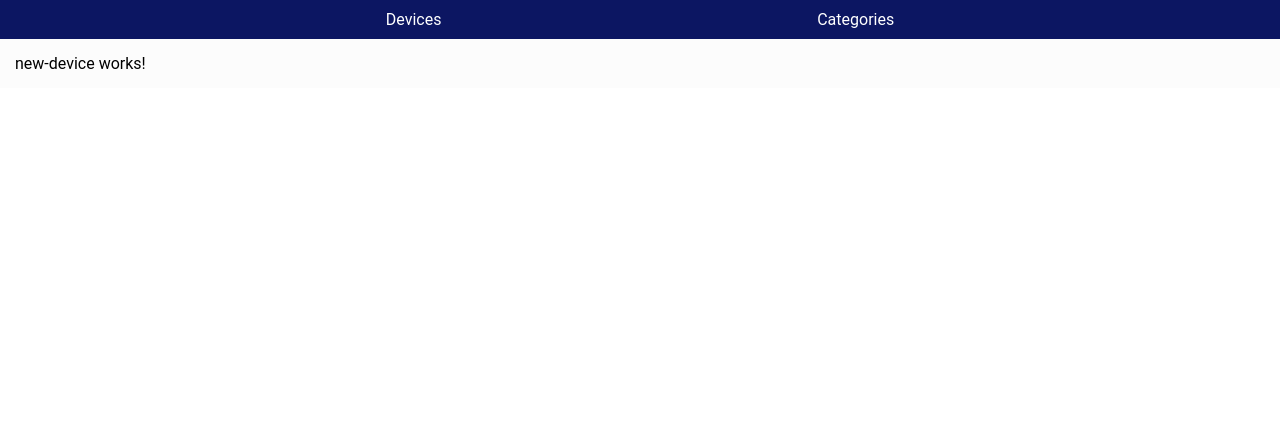
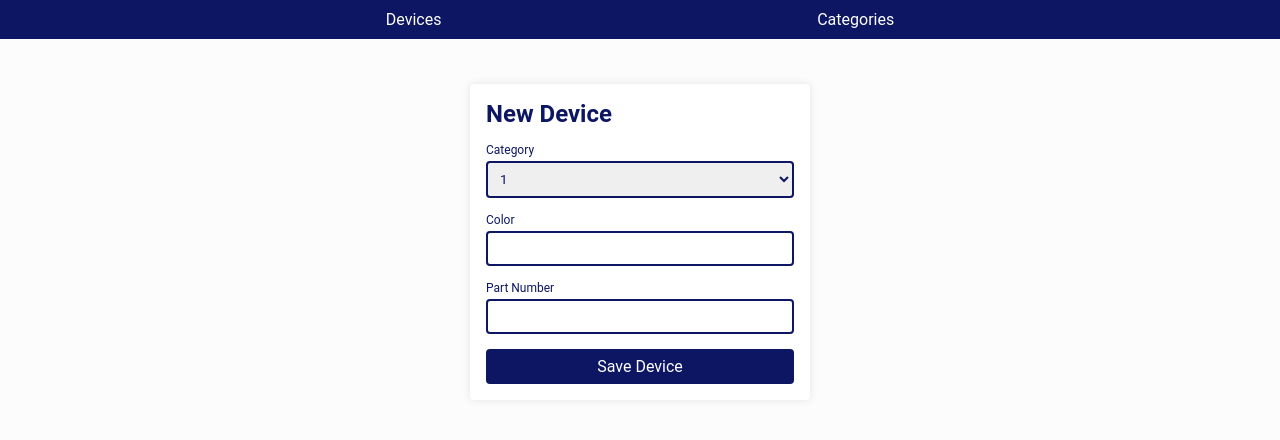
Before and after one commit to daniloscipioni/challenge-eldorado, an Angular app: page /new-device in a window 1280 px wide. Shown: the top 440 px of the page. Built offline with nearby package versions, Linux system fonts and the light colour scheme.

Commit message:
Created forms for new category and new device

```diff
--- a/src/app/category/category.component.html
+++ b/src/app/category/category.component.html
@@ -16,6 +16,6 @@
     </tbody>
   </table>
   <span>
-    <a href="">New Category</a>
+    <a routerLink="/new-category">New Category</a>
   </span>
 </section>
--- a/src/app/device/device.component.html
+++ b/src/app/device/device.component.html
@@ -20,6 +20,7 @@
     </tbody>
   </table>
   <span>
-    <a href="">New Device</a>
+    <a routerLink="/new-device">New Device</a>
+
   </span>
 </section>
--- a/src/app/new-category/new-category.component.html
+++ b/src/app/new-category/new-category.component.html
@@ -1 +1,16 @@
-<p>new-category works!</p>
+<section class="container">
+  <form class="form">
+    <h2 class="form__title">New Category</h2>
+
+
+    <div class="form-field">
+      <label class="form-field__label" for="category">Category</label>
+      <input class="form-field__input" id="category" type="text" name="category">
+    </div>
+
+    <div class="btn-wrapper">
+      <button class="btn" type="submit">Save Category</button>
+
+    </div>
+  </form>
+</section>
--- a/src/app/new-category/new-category.component.scss
+++ b/src/app/new-category/new-category.component.scss
@@ -0,0 +1,59 @@
+.form {
+  background-color: white;
+  padding: 16px;
+  border-radius: 4px;
+  box-shadow: 0 0 8px rgba(0, 0, 0, 0.1);
+  &__title {
+    text-transform: capitalize;
+    color: var(--primary);
+  }
+}
+
+.form-field {
+  width: 100%;
+  margin-top: 15px;
+  margin-bottom: 15px;
+  display: flex;
+  flex-direction: column;
+  color: var(--primary);
+
+  &__label {
+    color: inherit;
+    margin-bottom: 4px;
+    font-size: 12px;
+  }
+
+  &__input {
+    padding: 8px;
+    border-radius: 4px;
+    color: inherit;
+    border: 2px solid;
+    outline: none;
+  }
+}
+
+.btn-wrapper {
+  display: flex;
+}
+
+.btn {
+  background-color: var(--primary);
+  color: white;
+  display: block;
+  flex: 1;
+  border: none;
+  border-radius: 4px;
+  font-size: 16px;
+  padding: 0.5em;
+  cursor: pointer;
+  transition: opacity 0.2s;
+
+  &--cancel {
+    background-color: var(--secondary);
+    margin-left: 20px;
+  }
+
+  &:hover {
+    opacity: 0.8;
+  }
+}
--- a/src/app/new-device/new-device.component.html
+++ b/src/app/new-device/new-device.component.html
@@ -1 +1,28 @@
-<p>new-device works!</p>
+<section class="container">
+  <form class="form">
+    <h2 class="form__title">New Device</h2>
+
+
+    <div class="form-field">
+      <label class="form-field__label" for="category">Category</label>
+      <!-- <input class="form-field__input" id="category" type="text" name="category"> -->
+      <select name="category" id="category" class="form-field__input">
+        <option value="1">1</option>
+        <option value="2">2</option>
+      </select>
+    </div>
+    <div class="form-field">
+      <label class="form-field__label" for="color">Color</label>
+      <input class="form-field__input" id="color" type="text" name="color">
+    </div>
+    <div class="form-field">
+      <label class="form-field__label" for="partNumber">Part Number</label>
+      <input class="form-field__input" id="partNumber" type="text" name="partNumber">
+    </div>
+
+    <div class="btn-wrapper">
+      <button class="btn" type="submit">Save Device</button>
+
+    </div>
+  </form>
+</section>
--- a/src/app/new-device/new-device.component.scss
+++ b/src/app/new-device/new-device.component.scss
@@ -0,0 +1,59 @@
+.form {
+  background-color: white;
+  padding: 16px;
+  border-radius: 4px;
+  box-shadow: 0 0 8px rgba(0, 0, 0, 0.1);
+  &__title {
+    text-transform: capitalize;
+    color: var(--primary);
+  }
+}
+
+.form-field {
+  width: 100%;
+  margin-top: 15px;
+  margin-bottom: 15px;
+  display: flex;
+  flex-direction: column;
+  color: var(--primary);
+
+  &__label {
+    color: inherit;
+    margin-bottom: 4px;
+    font-size: 12px;
+  }
+
+  &__input {
+    padding: 8px;
+    border-radius: 4px;
+    color: inherit;
+    border: 2px solid;
+    outline: none;
+  }
+}
+
+.btn-wrapper {
+  display: flex;
+}
+
+.btn {
+  background-color: var(--primary);
+  color: white;
+  display: block;
+  flex: 1;
+  border: none;
+  border-radius: 4px;
+  font-size: 16px;
+  padding: 0.5em;
+  cursor: pointer;
+  transition: opacity 0.2s;
+
+  &--cancel {
+    background-color: var(--secondary);
+    margin-left: 20px;
+  }
+
+  &:hover {
+    opacity: 0.8;
+  }
+}
```
